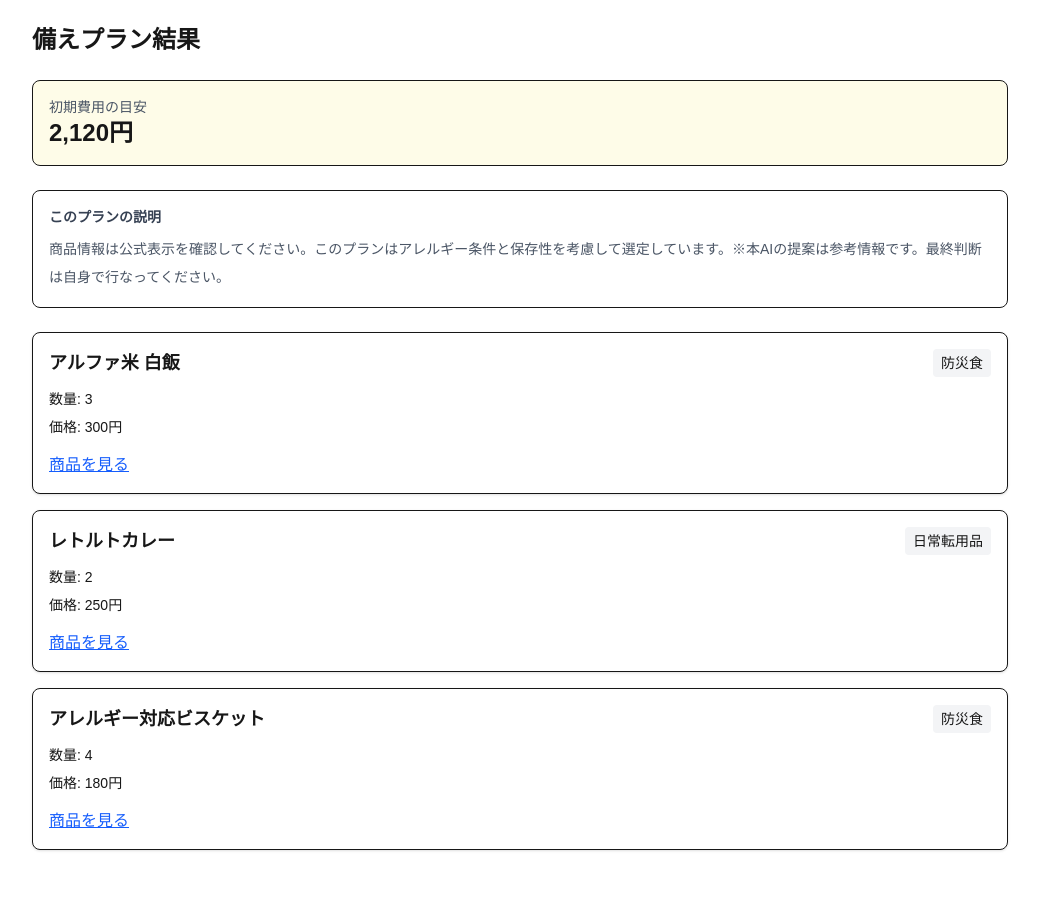
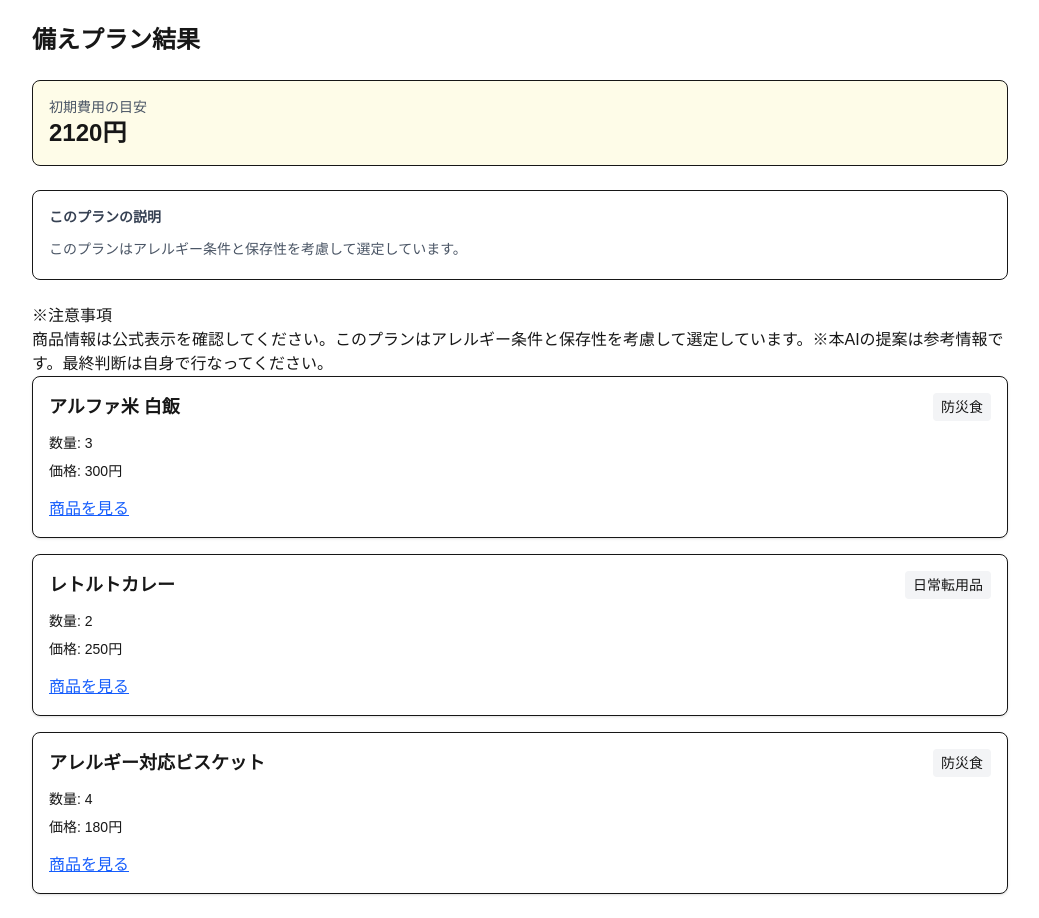
Before and after one commit to aya425/sonae-are, a Next.js app in the folder my-app/: page /plan/result in a window 1280 px wide. Shown: the whole page, without its empty margins (120-1159 px from the left). Before the commit the page ends 874 px from the top, so only its background shows below. Built offline with nearby package versions, Linux system fonts and the light colour scheme.

Commit message:
feat: 結果表示画面のUIと初期費用計算を実装

```diff
--- a/my-app/app/plan/result/page.tsx
+++ b/my-app/app/plan/result/page.tsx
@@ -1,7 +1,23 @@
 export default function PlanResultPage() {
-  const mockExplanation =
-    "商品情報は公式表示を確認してください。このプランはアレルギー条件と保存性を考慮して選定しています。※本AIの提案は参考情報です。最終判断は自身で行なってください。";
-  const mockItems = [
+  type PlanItem = {
+    id: string;
+    name: string;
+    quantity: number;
+    type: string;
+    price: number;
+    url: string;
+    explanation?: string;
+  };
+
+  type GeneratedPlan = {
+    items: PlanItem[];
+    explanation: string;
+    notice: string;
+    totalCost?: number;
+  };
+
+  const mockPlan: GeneratedPlan = {
+    items: [
       {
         id: "1",
         name: "アルファ米 白飯",
@@ -9,7 +25,6 @@ export default function PlanResultPage() {
         type: "防災食",
         price: 300,
         url: "https://example.com/item1",
-      explanation: "主食として優先度が高く、保存しやすい商品です。",
       },
       {
         id: "2",
@@ -18,7 +33,6 @@ export default function PlanResultPage() {
         type: "日常転用品",
         price: 250,
         url: "https://example.com/item2",
-      explanation: "普段使いもしやすく、ローリングストック向きです。",
       },
       {
         id: "3",
@@ -27,27 +41,39 @@ export default function PlanResultPage() {
         type: "防災食",
         price: 180,
         url: "https://example.com/item3",
-      explanation: "間食用として食べやすく、子ども向けの備えにも向いています。",
       },
-  ];
-
+    ],
+    explanation: "このプランはアレルギー条件と保存性を考慮して選定しています。",
+    notice:
+      "商品情報は公式表示を確認してください。このプランはアレルギー条件と保存性を考慮して選定しています。※本AIの提案は参考情報です。最終判断は自身で行なってください。",
+  };
+  const totalCost = mockPlan.items.reduce((sum, item) => {
+    return sum + item.price * item.quantity;
+  }, 0);
   return (
     <div className="p-6 max-w-5xl mx-auto">
       <h1 className="text-2xl font-bold mb-6">備えプラン結果</h1>
-      {/* 初期費用カード */}
+
       <div className="mb-6 rounded-lg border bg-yellow-50 p-4">
         <p className="text-sm text-gray-600">初期費用の目安</p>
-        <p className="text-2xl font-bold">2,120円</p>
+        <p className="text-2xl font-bold">{totalCost}円</p>
       </div>
+
       <div className="mb-6 rounded-lg border bg-white p-4">
         <p className="text-sm font-semibold text-gray-700 mb-2">
           このプランの説明
         </p>
-        <p className="text-sm leading-7 text-gray-600">{mockExplanation}</p>
+        <p className="text-sm leading-7 text-gray-600">
+          {mockPlan.explanation}
+        </p>
+      </div>
+      <div>
+        <p>※注意事項</p>
+        <p>{mockPlan.notice}</p>
       </div>
 
       <div className="grid gap-4">
-        {mockItems.map((item) => (
+        {mockPlan.items.map((item) => (
           <div
             key={item.id}
             className="border rounded-lg p-4 shadow-sm bg-white"
```
Lines whose indentation alone changed are shown as unchanged.
